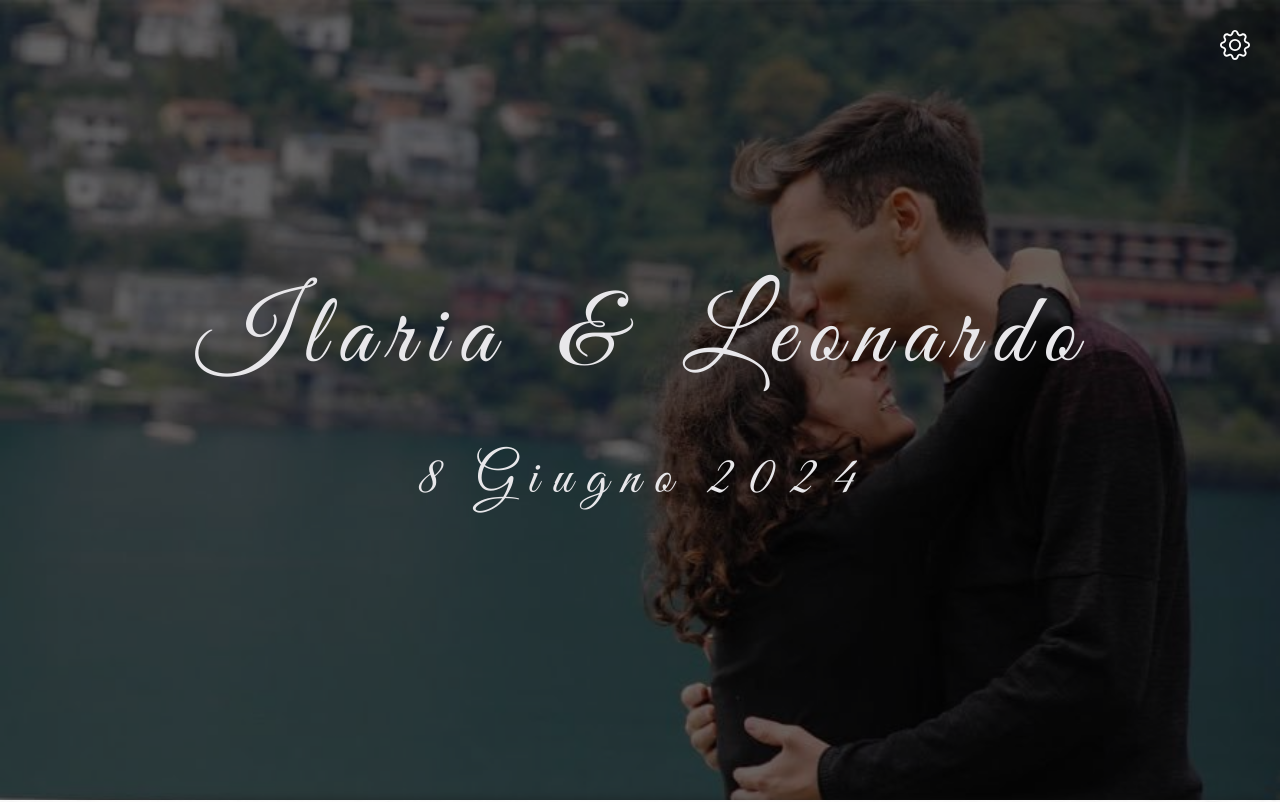
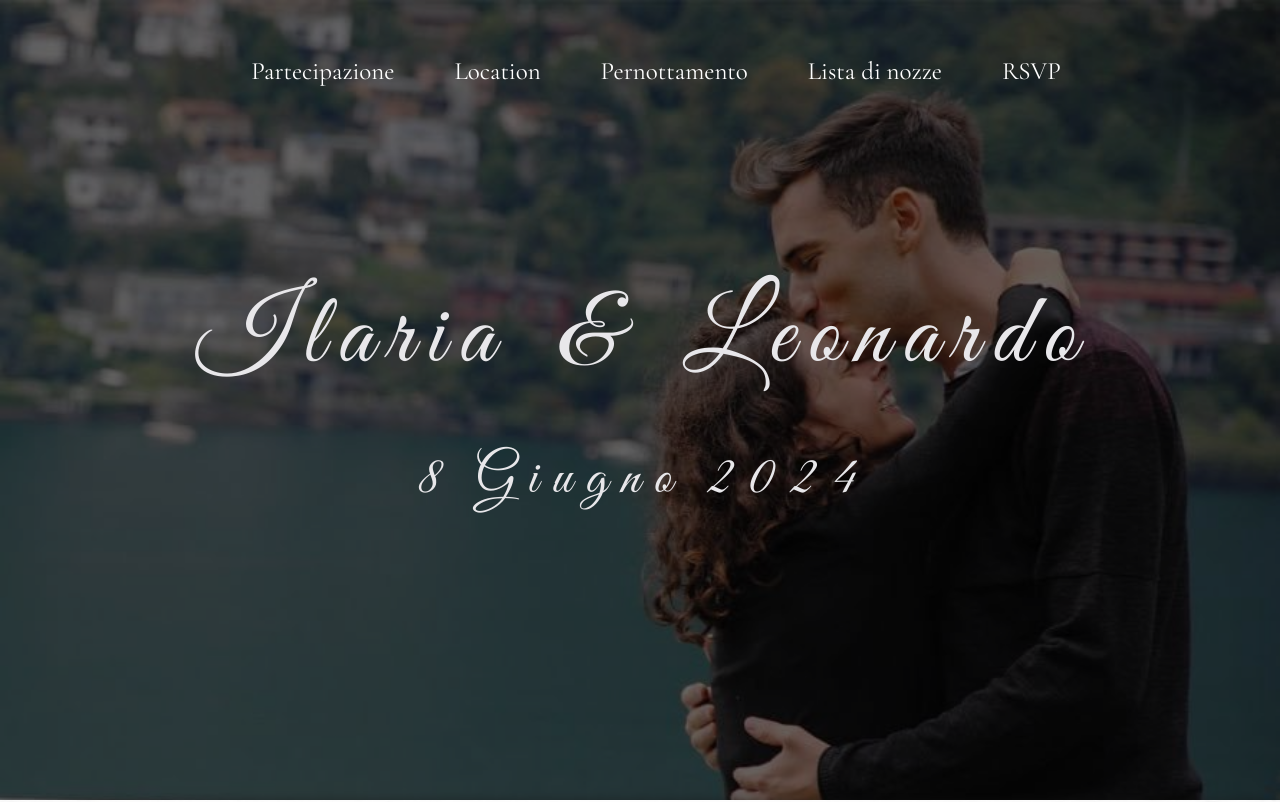
Before and after one commit to marcoottaiano/WeddingPartecipation, a React (Create React App) app: page / in a window 1280 px wide. Shown: the top 802 px of the page. Built offline with nearby package versions, Linux system fonts and the light colour scheme.

Commit message:
add menu

```diff
--- a/src/App.scss
+++ b/src/App.scss
@@ -2,6 +2,7 @@
 
 @import "./styles/home.scss";
 @import "./styles/map.scss";
+@import "./styles/header.scss";
 
 /* reset */
 * {
--- /dev/null
+++ b/src/components/Header.js
@@ -0,0 +1,42 @@
+import React, { useEffect } from 'react'
+import { useState } from 'react'
+import { NavLink } from 'react-router-dom'
+
+function Header() {
+  const [showNavbar, setShowNavbar] = useState(false);
+
+  const handleShowNavbar = () => {
+    setShowNavbar(!showNavbar);
+  };
+
+  return (
+    <nav className={`navbar`}>
+      <div className="container">
+        <div className="menu-icon" onClick={() => handleShowNavbar()}>
+          <div className={`bar ${showNavbar && "active"}`} />
+        </div>
+        <div className={`nav-elements  ${showNavbar && "active"} d-flex align-items-center justify-content-center`}>
+          <ul onClick={handleShowNavbar}>
+            <li>
+              <a href="#invite-section">Partecipazione</a>
+            </li>
+            <li>
+              <a href="#location-section">Location</a>
+            </li>
+            <li>
+              <a href="#accomodation-section">Pernottamento</a>
+            </li>
+            <li>
+              <a href="#travel-section">Lista di nozze</a>
+            </li>
+            <li>
+              <a href="">RSVP</a>
+            </li>
+          </ul>
+        </div>
+      </div>
+    </nav>
+  )
+}
+
+export default Header
--- /dev/null
+++ b/src/styles/header.scss
@@ -0,0 +1,190 @@
+.container {
+  max-width: 95vw;
+  margin: 0 auto;
+  padding: 0 15px;
+  display: flex;
+  justify-content: center !important;
+  align-items: center;
+  height: 100%;
+}
+
+.navbar {
+  height: fit-content;
+  width: 100vw;
+  background-color: transparent;
+  position: absolute;
+  // top: 20px;
+  // right: 20px;
+  z-index: 5;
+  height: 20vh;
+  transition: background-color 0.5s ease-in-out, transform 0.5s ease-in-out;
+
+  // &.hidden {
+  //   transform: translateY(-100%);
+  // }
+
+  // &.bg-primary {
+  //   background-color: $primary;
+  // }
+}
+
+.menu-icon {
+  display: none;
+}
+
+.nav-elements ul {
+  display: flex;
+  justify-content: space-between;
+  list-style-type: none;
+}
+
+.nav-elements ul li:not(:last-child) {
+  margin-right: 60px;
+}
+
+.nav-elements ul a {
+  font-size: 25px;
+  font-weight: 400;
+  color: white;
+  text-decoration: none;
+  font-family: $secondary-font;
+
+  &.black {
+    color: black;
+  }
+}
+
+.nav-elements ul a.active {
+  font-weight: 700;
+  // position: relative;
+  text-decoration: underline;
+}
+
+// .nav-elements ul a.active::after {
+//   content: "";
+//   position: absolute;
+//   bottom: -4px;
+//   left: 0;
+//   width: 100%;
+//   height: 2px;
+//   background-color: white;
+
+//   .black {
+//     background-color: black;
+//   }
+// }
+
+//hamburger collapsed
+.b-a {
+  transition: all .25s;
+  content: "";
+  position: absolute;
+  right: 0;
+  height: 3px;
+  width: 30px;
+  border-radius: 15px;
+  background-color: rgba(255, 255, 255, 0.95);
+
+  &.black {
+    background-color: black
+  }
+}
+
+.bar {
+  @extend .b-a;
+  right: 50px;
+
+  &:before {
+    @extend .b-a;
+    top: -8px;
+  }
+
+  &:after {
+    @extend .b-a;
+    top: 8px;
+  }
+}
+
+@include media-breakpoint-down(lg) {
+  .nav-elements ul li:not(:last-child) {
+    margin-right: 30px;
+  }
+
+  .logo {
+    width: 100px;
+    height: 100px;
+  }
+}
+
+@include media-breakpoint-down(md) {
+
+  .nav-elements ul li:not(:last-child) {
+    margin-right: 0;
+  }
+
+  ul {
+    padding-left: 0 !important;
+  }
+
+  .menu-icon {
+    display: block;
+    cursor: pointer;
+    z-index: 10;
+    padding: 20px;
+  }
+
+  .nav-elements {
+    position: absolute;
+    right: 0;
+    top: 0;
+    background-color: $primary;
+    width: 0px;
+    height: 100vh;
+    transition: all 0.3s ease-in;
+    overflow: hidden;
+    z-index: 4;
+    text-align: center;
+
+    a {}
+  }
+
+  .bar.active {
+    background-color: transparent;
+    transition: all .25s;
+
+    &:before {
+      @extend .b-a-expanded;
+      transform: rotate(45deg);
+    }
+
+    &:after {
+      @extend .b-a-expanded;
+      transform: rotate(-45deg);
+    }
+  }
+
+  .b-a-expanded {
+    transition: all .25s;
+    top: -0px;
+  }
+
+  .nav-elements.active {
+    width: 100vw;
+  }
+
+  .nav-elements ul {
+    display: flex;
+    flex-direction: column;
+  }
+
+  .nav-elements ul li {
+    margin-right: unset;
+    margin-top: 22px;
+  }
+
+  .navbar {
+    &.hidden {
+      transform: none;
+    }
+  }
+}
--- a/src/views/Home.js
+++ b/src/views/Home.js
@@ -1,11 +1,14 @@
 import React from 'react'
 import Map from '../components/Map'
+import Header from '../components/Header'
 
 function Home() {
   return (
     <>
+
       <body>
         <section id='landing-section'>
+          <Header />
           <div className='bg-overlay' />
           <div className='title-container'>
             <h1 className='title mb-4'>
@@ -41,10 +44,10 @@ function Home() {
               <span>4</span>
             </h2>
           </div>
-          <svg xmlns="http://www.w3.org/2000/svg" width="30" height="30" fill="white" class="bi bi-gear" viewBox="0 0 16 16">
+          {/* <svg xmlns="http://www.w3.org/2000/svg" width="30" height="30" fill="white" class="bi bi-gear" viewBox="0 0 16 16">
             <path d="M8 4.754a3.246 3.246 0 1 0 0 6.492 3.246 3.246 0 0 0 0-6.492zM5.754 8a2.246 2.246 0 1 1 4.492 0 2.246 2.246 0 0 1-4.492 0z" />
             <path d="M9.796 1.343c-.527-1.79-3.065-1.79-3.592 0l-.094.319a.873.873 0 0 1-1.255.52l-.292-.16c-1.64-.892-3.433.902-2.54 2.541l.159.292a.873.873 0 0 1-.52 1.255l-.319.094c-1.79.527-1.79 3.065 0 3.592l.319.094a.873.873 0 0 1 .52 1.255l-.16.292c-.892 1.64.901 3.434 2.541 2.54l.292-.159a.873.873 0 0 1 1.255.52l.094.319c.527 1.79 3.065 1.79 3.592 0l.094-.319a.873.873 0 0 1 1.255-.52l.292.16c1.64.893 3.434-.902 2.54-2.541l-.159-.292a.873.873 0 0 1 .52-1.255l.319-.094c1.79-.527 1.79-3.065 0-3.592l-.319-.094a.873.873 0 0 1-.52-1.255l.16-.292c.893-1.64-.902-3.433-2.541-2.54l-.292.159a.873.873 0 0 1-1.255-.52l-.094-.319zm-2.633.283c.246-.835 1.428-.835 1.674 0l.094.319a1.873 1.873 0 0 0 2.693 1.115l.291-.16c.764-.415 1.6.42 1.184 1.185l-.159.292a1.873 1.873 0 0 0 1.116 2.692l.318.094c.835.246.835 1.428 0 1.674l-.319.094a1.873 1.873 0 0 0-1.115 2.693l.16.291c.415.764-.42 1.6-1.185 1.184l-.291-.159a1.873 1.873 0 0 0-2.693 1.116l-.094.318c-.246.835-1.428.835-1.674 0l-.094-.319a1.873 1.873 0 0 0-2.692-1.115l-.292.16c-.764.415-1.6-.42-1.184-1.185l.159-.291A1.873 1.873 0 0 0 1.945 8.93l-.319-.094c-.835-.246-.835-1.428 0-1.674l.319-.094A1.873 1.873 0 0 0 3.06 4.377l-.16-.292c-.415-.764.42-1.6 1.185-1.184l.292.159a1.873 1.873 0 0 0 2.692-1.115l.094-.319z" />
-          </svg>
+          </svg> */}
         </section>
         <section id='invite-section'>
           <div className='bg-overlay' />
```
